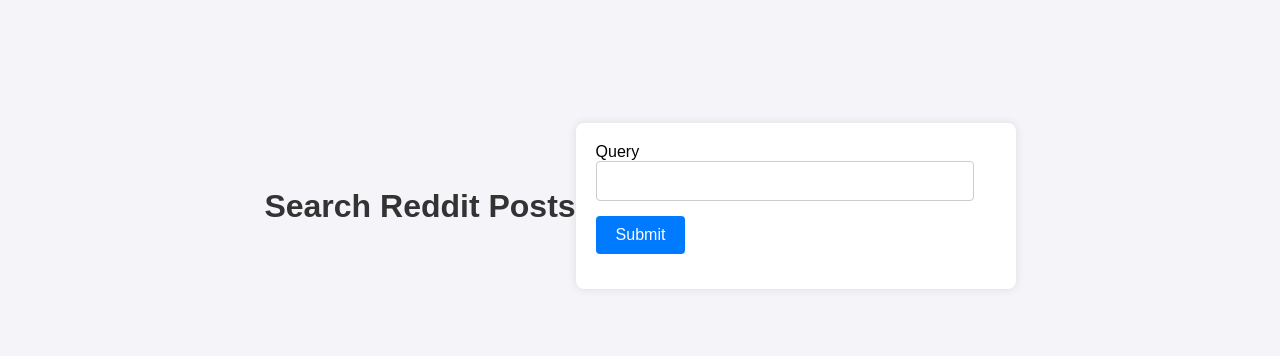
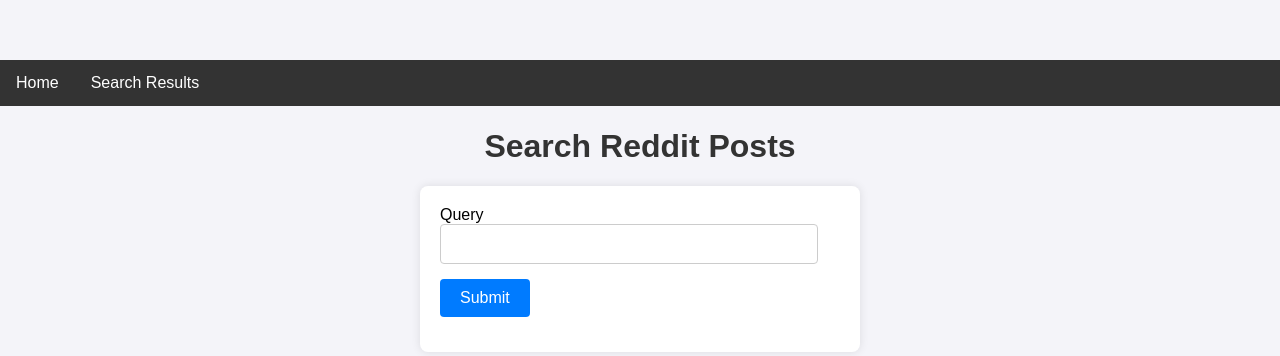
Before and after one commit to cwongsatjachock/CS172-Reddit-Project, a plain HTML site: page searchBrowser/templates/input.html in a window 1280 px wide. Shown: the part 194-550 px from the top of the page. Drawn offline with Linux system fonts and the light colour scheme.

Commit message:
initial implementation of html navigation from page to page

```diff
--- a/searchBrowser/templates/input.html
+++ b/searchBrowser/templates/input.html
@@ -12,6 +12,7 @@
             display: flex;
             justify-content: center;
             align-items: center;
+            flex-direction: column;
             height: 100vh;
         }
 
@@ -62,9 +63,34 @@
         input[type="submit"]:hover {
             background-color: #0056b3;
         }
+
+        /* Styling for the navigation bar */
+        nav {
+            width: 100%;
+            background-color: #333;
+            overflow: hidden;
+        }
+
+        nav a {
+            float: left;
+            display: block;
+            color: white;
+            text-align: center;
+            padding: 14px 16px;
+            text-decoration: none;
+        }
+
+        nav a:hover {
+            background-color: #ddd;
+            color: black;
+        }
     </style>
 </head>
 <body>
+    <nav>
+        <a href="/">Home</a>
+        <a href="/output">Search Results</a>
+    </nav>
     <h1>Search Reddit Posts</h1>
     <form action="/output" method="POST">
         <p>Query <input type="text" name="query" /></p>
```
Also changed, not shown: searchBrowser/templates/output.html (+25 -0 lines), 1 other file.
